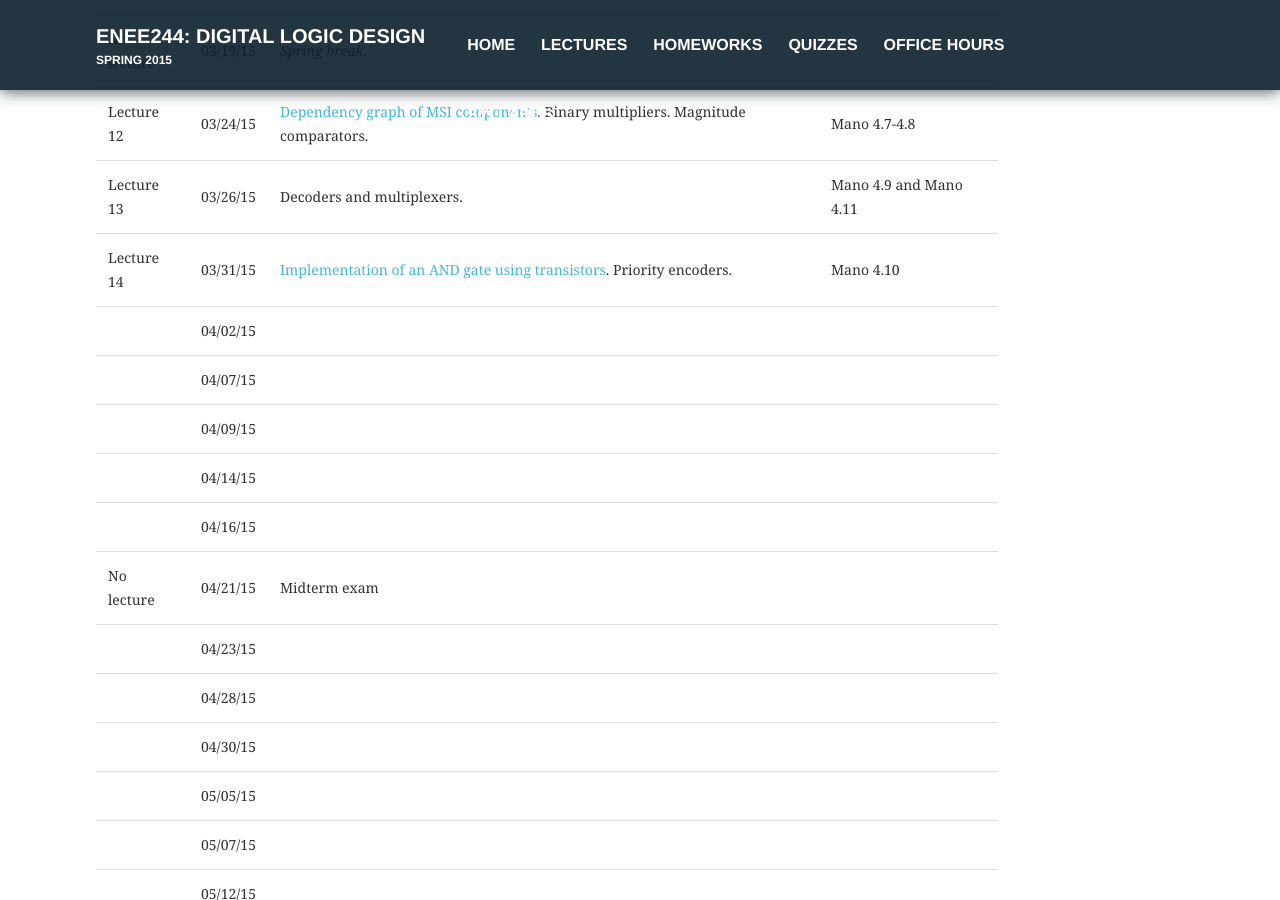
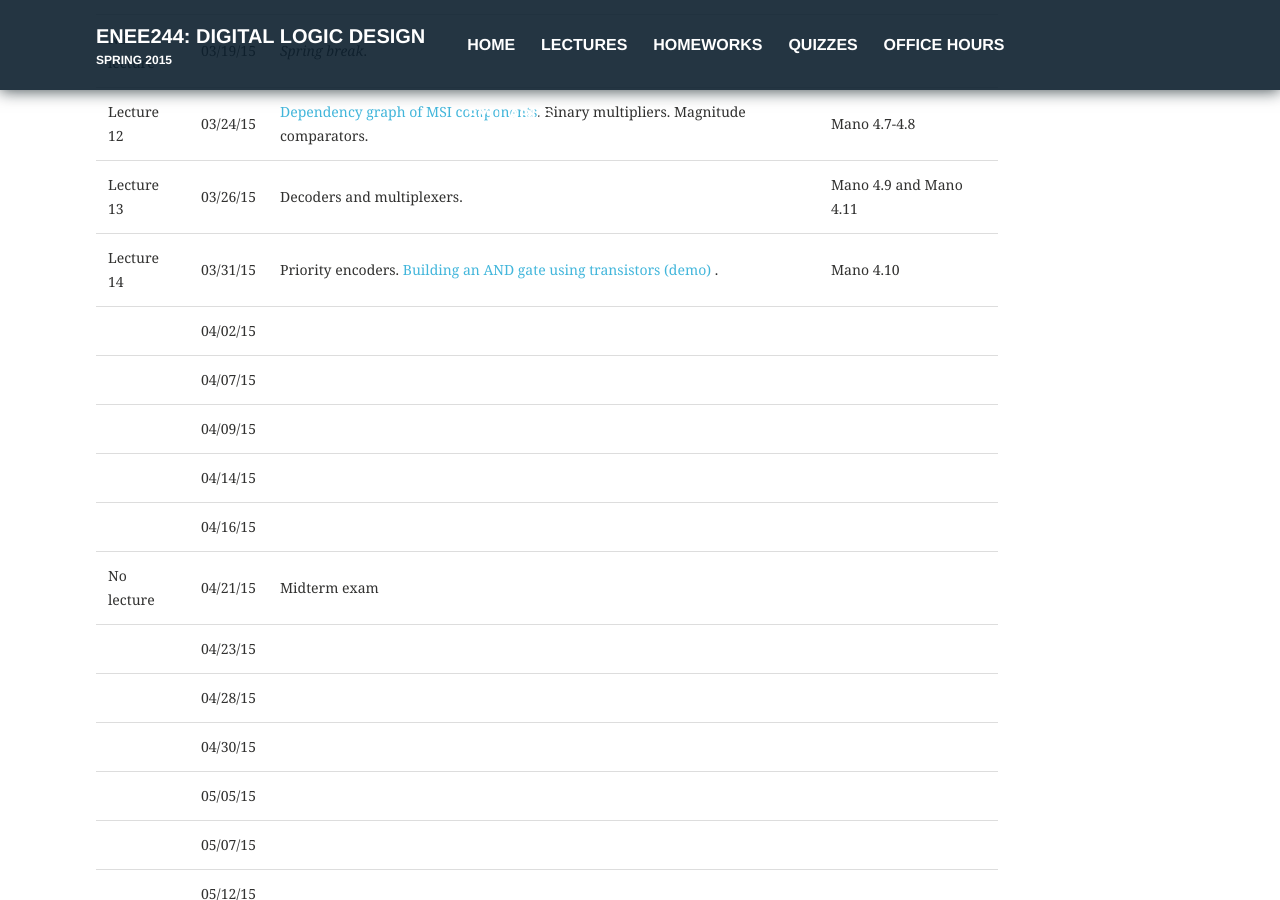
Before and after one commit to enee244/enee244.github.io, a Jekyll site: the page built from lectures/index.md, in a window 1280 px wide and 900 px high, scrolled down 1444 px. Built offline with Jekyll 4.4.1, drawn with Linux system fonts in a browser that asks for light colours.

Commit message:
Update index.md

```diff
--- a/lectures/index.md
+++ b/lectures/index.md
@@ -28,7 +28,7 @@ published: true
 |No lecture |03/19/15 |  *Spring break*.|
 |Lecture 12 |03/24/15 | [Dependency graph of MSI components](http://enee244.github.io/lectures/msi.pdf). Binary multipliers. Magnitude comparators.  | Mano 4.7-4.8
 |Lecture 13 |03/26/15 | Decoders and multiplexers.  | Mano 4.9 and Mano 4.11
-|Lecture 14 |03/31/15 | [Implementation of an AND gate using transistors](http://hyperphysics.phy-astr.gsu.edu/hbase/electronic/trangate.html). Priority encoders. | Mano 4.10
+|Lecture 14 |03/31/15 |  Priority encoders. [Building an AND gate using transistors (demo) ](http://hyperphysics.phy-astr.gsu.edu/hbase/electronic/trangate.html).| Mano 4.10
 ||04/02/15 ||
 ||04/07/15 ||
 ||04/09/15 ||
```
